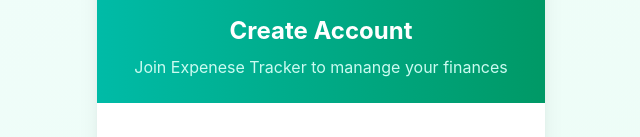
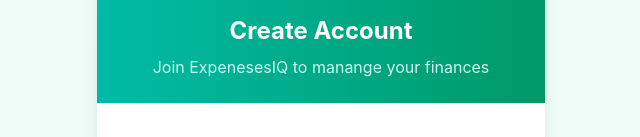
Before and after one commit to theabhishekpachouri/ExpensesIQ, a React (Vite) app in the folder frontend/: page /signup in a window 1280 px wide. Shown: the part 142-279 px from the top of the page, without its empty margins (319-959 px from the left). Built offline with nearby package versions, Linux system fonts and the light colour scheme.

Commit message:
signup page problem solve

```diff
--- a/frontend/src/components/Login.jsx
+++ b/frontend/src/components/Login.jsx
@@ -110,7 +110,7 @@
             </div>
                 <h1 className={loginStyles.headerTitle}>Welcome Back</h1>
                 <p className={loginStyles.headerSubtitle}>
-                    Sign in to your ExpenseTracker
+                    Sign in to your ExpensesIQ
                 </p>
             </div>
             <div className={loginStyles.formContainer}>
--- a/frontend/src/components/Signup.jsx
+++ b/frontend/src/components/Signup.jsx
@@ -132,7 +132,7 @@
                 </div>
                 <h1 className={signupStyles.headerTitle}>Create Account</h1>
                 <p className={signupStyles.headerSubtitle}>
-                    Join Expenese Tracker to manange your finances
+                    Join ExpenesesIQ to manange your finances
                 </p>
             </div>
             <div className={signupStyles.formContainer}>
```
